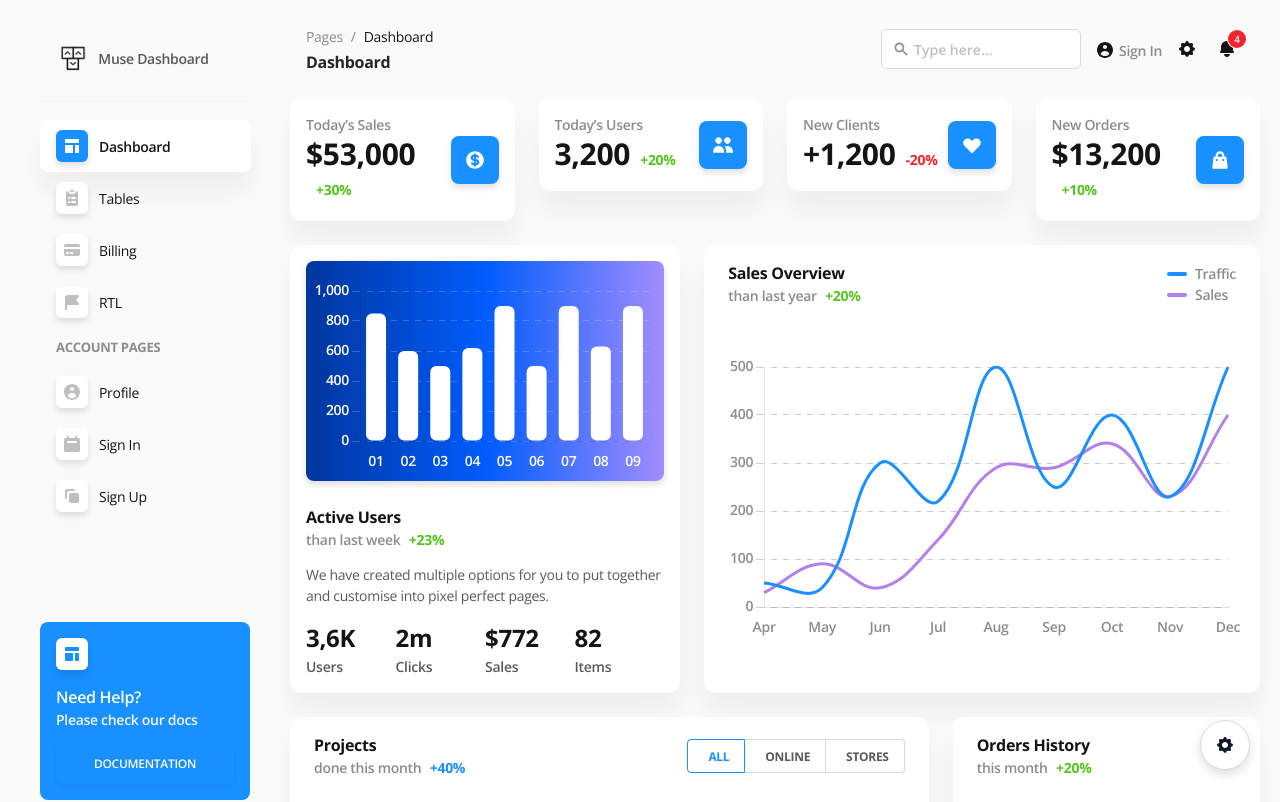
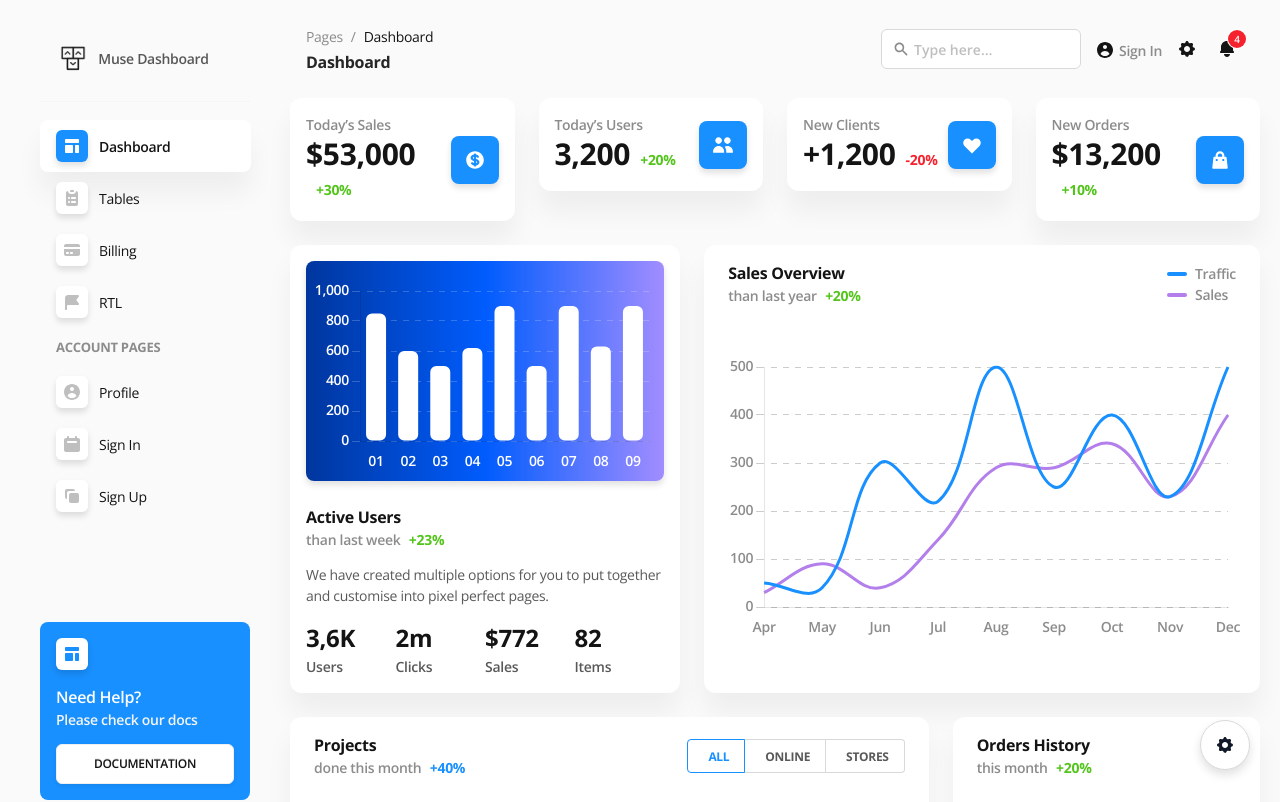
Before and after one commit to creativetimofficial/muse-vue-ant-design-dashboard, a Vue app: page /dashboard in a window 1280 px wide. Shown: the top 802 px of the page. Built offline with nearby package versions, Linux system fonts and the light colour scheme; what vue-github-buttons would draw is missing.

Commit message:
style: footer sidebar

```diff
--- a/src/scss/layouts/_dashboard.scss
+++ b/src/scss/layouts/_dashboard.scss
@@ -329,7 +329,8 @@
 			p {
 				color: $color-gray-3;
 			}
-			button {
+			button,
+			a {
 				background-color: $color-gray-1;
 				color: $color-gray-12;
 			}
@@ -351,7 +352,8 @@
 				p {
 					color: $color-gray-3;
 				}
-				button {
+				button,
+				a {
 					background-color: $color-gray-1;
 					border-color: $color-gray-4;
 					color: $color-gray-12;
```
